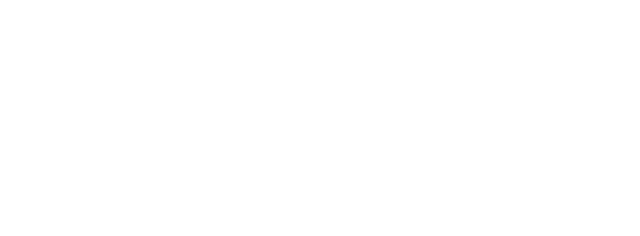
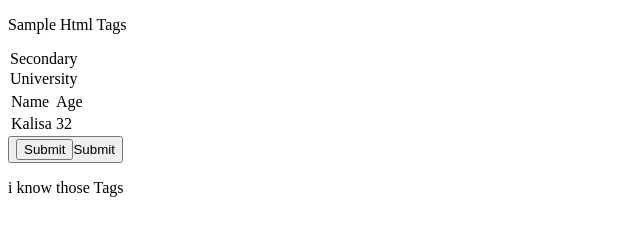
Before and after one commit to MbonimpaChristian/Project12, a plain HTML site: page index.html in a window 1280 px wide. Shown: the whole page, without its empty margins (0-640 px from the left). Drawn offline with Linux system fonts and the light colour scheme.

Commit message:
html file added in index.html

```diff
--- a/index.html
+++ b/index.html
@@ -7,5 +7,24 @@
 </head>
 <body>
 
+    <form>
+        <p>Sample Html Tags</p>
+        <table>
+            <tr>
+                <td>Name</td>
+                <td>Age</td>
+            </tr>
+            <tr>
+                <td>Kalisa</td>
+                <td>32</td>
+            </tr>
+            <section>
+                <option>Secondary</option>
+                <option>University</option>
+            </section>
+        </table>
+        <button><input type="submit" value="Submit">Submit</button>
+    </form>
+    <p>i know those Tags</p>
 </body>
 </html>
```
